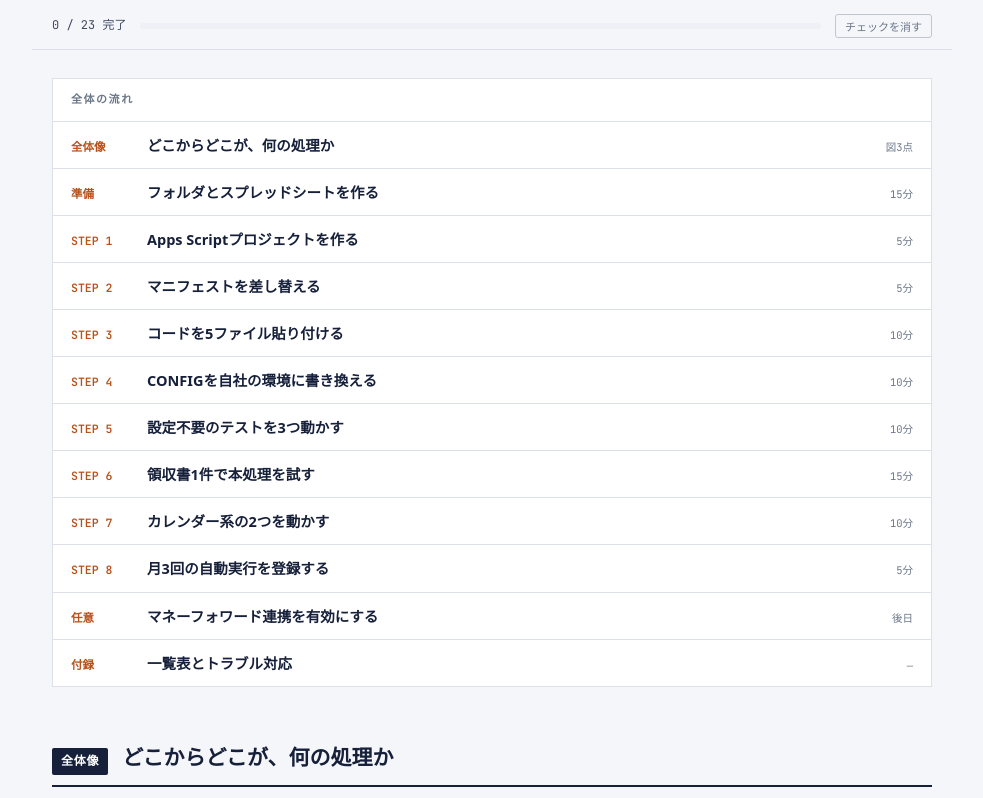
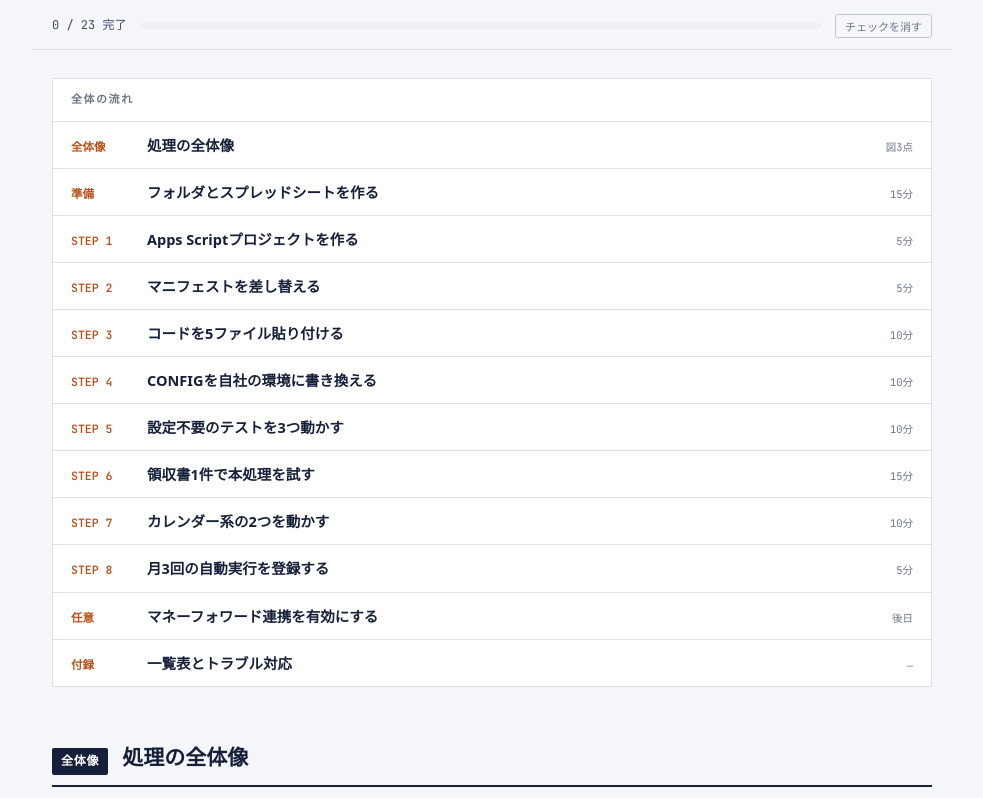
Before and after one commit to ktamura-art/gas-expense-setup-guide, a plain HTML site: page index.html in a window 1280 px wide. Shown: the part 296-1094 px from the top of the page, without its empty margins (148-1131 px from the left). Drawn offline with Linux system fonts and the light colour scheme; a web font is replaced by a local one.

Commit message:
Rename overview section heading

```diff
--- a/index.html
+++ b/index.html
@@ -337,7 +337,7 @@
 <nav class="toc" aria-label="手順の全体">
   <h2>全体の流れ</h2>
   <ol>
-    <li><a href="#ov"><span class="n">全体像</span><span class="t">どこからどこが、何の処理か</span><span class="c">図3点</span></a></li>
+    <li><a href="#ov"><span class="n">全体像</span><span class="t">処理の全体像</span><span class="c">図3点</span></a></li>
     <li><a href="#p0"><span class="n">準備</span><span class="t">フォルダとスプレッドシートを作る</span><span class="c">15分</span></a></li>
     <li><a href="#p1"><span class="n">STEP 1</span><span class="t">Apps Scriptプロジェクトを作る</span><span class="c">5分</span></a></li>
     <li><a href="#p2"><span class="n">STEP 2</span><span class="t">マニフェストを差し替える</span><span class="c">5分</span></a></li>
@@ -355,7 +355,7 @@
 
 <!-- ============ 全体像 ============ -->
 <section class="phase" id="ov">
-  <div class="phase-head"><span class="phase-num">全体像</span><h2>どこからどこが、何の処理か</h2></div>
+  <div class="phase-head"><span class="phase-num">全体像</span><h2>処理の全体像</h2></div>
   <p class="phase-note">
     セットアップを始める前に、<strong>組み上がったあとに何が起きるか</strong>を見ておいてください。
     どのファイルがどの範囲を担当しているかが分かると、うまく動かないときの切り分けが早くなります。
```
